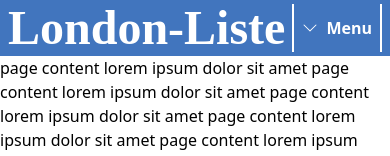
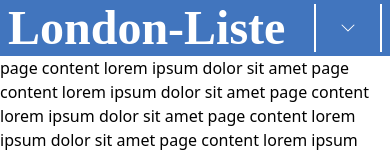
Before and after one commit to a1v0/london-liste, a Next.js app: page / in a window 390 px wide. Shown: the top 156 px of the page. Built offline with nearby package versions, Linux system fonts and the light colour scheme; a web font is replaced by a local one.

Commit message:
Render button better on mobiles

```diff
--- a/app/Nav.jsx
+++ b/app/Nav.jsx
@@ -17,11 +17,11 @@ export default function Nav(props) {
 					onClick={() => {
 						props.setShowMenu(!props.showMenu);
 					}}
-					className={` h-full p-2 flex items-center font-bold border-x-2 ${props.showMenu ? "text-[black] border-x-[black]" : "text-[white] border-x-[white]"}`}
+					className={`h-full p-2 flex items-center font-bold border-x-2 ${props.showMenu ? "text-[black] border-x-[black]" : "text-[white] border-x-[white]"}`}
 				>
 					<svg
 						xmlns="http://www.w3.org/2000/svg"
-						className="mr-2 h-4 w-4"
+						className="sm:mr-2 sm:mx-0 mx-4 h-4 w-4"
 						viewBox="0 0 16 16"
 					>
 						<path
@@ -30,7 +30,9 @@ export default function Nav(props) {
 							d={props.showMenu ? upChevronPath : downChevronPath}
 						/>
 					</svg>
-					Menu
+					<span className="text-[emerald] sm:inline hidden">
+						Menu
+					</span>
 				</button>
 			</div>
 		</nav>
```
